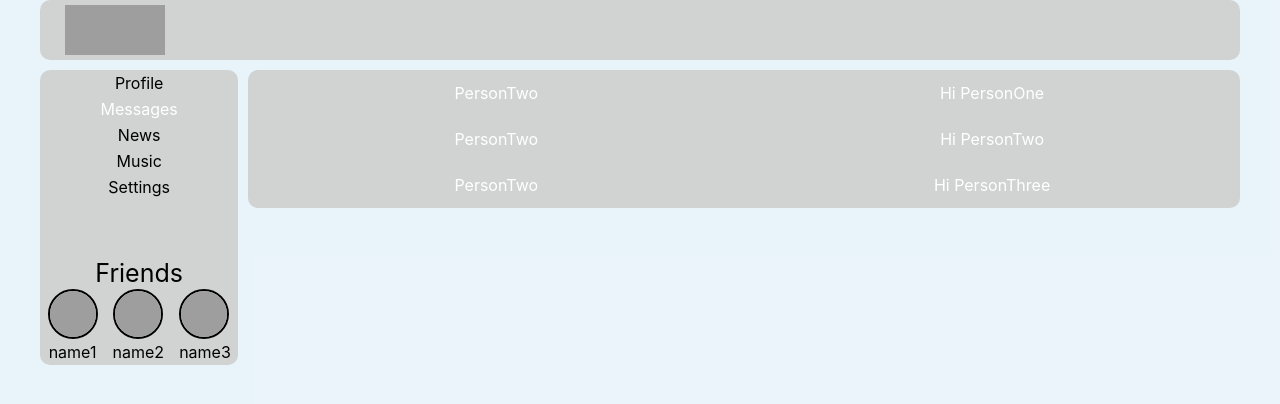
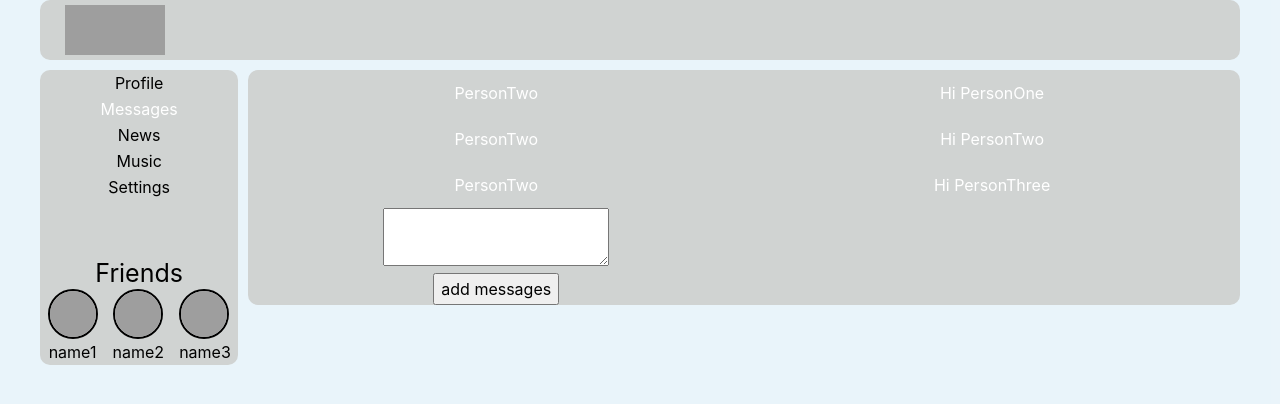
Before and after one commit to evgeny3322/social-networks-ts, a React (Create React App) app: page /dialogs in a window 1280 px wide. Shown: the top 404 px of the page. Built offline with nearby package versions, Linux system fonts and the light colour scheme; grey boxes are pictures that could not be loaded.

Commit message:
callback->state|myposts

```diff
--- a/src/App.tsx
+++ b/src/App.tsx
@@ -5,9 +5,14 @@ import Navbar from "./components/Navbar/Navbar";
 import Profile from "./components/Profile/Profile";
 import Dialogs from "./components/Dialogs/Dialogs";
 import {BrowserRouter, Routes, Route} from "react-router-dom";
+import {addPost, RootStateType} from "./redux/state";
 
-function App(props: any) {
+type AppPropsType = {
+    state: RootStateType
+    addPost: (postMessage: string) => void
+}
 
+function App(props: AppPropsType) {
     return (
         <BrowserRouter>
             <div className={s.app}>
@@ -29,6 +34,7 @@ function App(props: any) {
                                element={
                                    <Profile
                                        posts={props.state.profilePage.posts}
+                                       addPost={props.addPost}
                                        // dispatch={props.dispatch}
                                    />}
                         />
--- a/src/components/Dialogs/Dialogs.tsx
+++ b/src/components/Dialogs/Dialogs.tsx
@@ -1,4 +1,4 @@
-import React from 'react';
+import React, {RefObject} from 'react';
 import s from './Dialogs.module.css'
 import DialogItem from './DialogItem/DialogItem';
 import Message from "./Message/Message";
@@ -10,6 +10,12 @@ const Dialogs: React.FC<DialogsPadeTypeProps> = (props) => {
 
     let messagesElement = props.messages.map((m) => <Message message={m.message} id={m.id}/>)
 
+    let newMessageElement: RefObject<HTMLTextAreaElement> = React.createRef();
+
+    let addMessage = () => {
+        let text = newMessageElement.current!.value;
+        alert(text)
+    }
     return (
         <div className={s.dialogs}>
             <div className={s.dialogs__items}>
@@ -19,6 +25,18 @@ const Dialogs: React.FC<DialogsPadeTypeProps> = (props) => {
             <div className={s.messages}>
                 {messagesElement}
             </div>
+
+            <div className={s.messageAdd}>
+                <div className={s.messageAdd__area}>
+                    <textarea ref={newMessageElement}/>
+                </div>
+
+                <div className={s.messageAdd__button}>
+                    <button onClick={addMessage}>
+                        add messages
+                    </button>
+                </div>
+            </div>
         </div>
     );
 };
--- a/src/components/Dialogs/Message/Message.tsx
+++ b/src/components/Dialogs/Message/Message.tsx
@@ -3,7 +3,7 @@ import s from "./Message.module.css";
 import {MessagesTypeProps} from "../../../redux/state";
 
 const Message: React.FC<MessagesTypeProps> = (props) => {
-    return < div className={s.message}>
+    return <div className={s.message}>
         {props.message}
     </div>
 };
--- a/src/components/Profile/MyPosts/MyPosts.tsx
+++ b/src/components/Profile/MyPosts/MyPosts.tsx
@@ -1,14 +1,25 @@
-import React from 'react';
+import React, {RefObject} from 'react';
 import s from './MyPosts.module.css';
 import Post from "./Post/Post";
 import {ProfilePageTypeProps} from "../../../redux/state";
+import {ProfilePropsType} from "../Profile";
 
 
-const MyPosts: React.FC<ProfilePageTypeProps> = (props) => {
+type MyPostsPropsType = ProfilePropsType
+
+const MyPosts: React.FC<MyPostsPropsType> = (props) => {
 
     let postsElement =
-        props.posts.map((p) => <Post message={p.message} like={p.like} id={1}/>)
+        props.posts.map((post) => <Post message={post.message} like={post.like} id={1}/>)
 
+    let newPostElement: RefObject<HTMLTextAreaElement> = React.createRef();
+
+    let addPost = () => {
+        let text = newPostElement.current?.value
+        if (text) (props.addPost(text))
+    }
+    // let text = newPostElement.current!.value;
+    // props.addPost(text);
 
     return <div className={s.myposts}>
         <div>
@@ -18,11 +29,11 @@ const MyPosts: React.FC<ProfilePageTypeProps> = (props) => {
 
             <div className={s.myposts__addpost}>
                 <div>
-                    <textarea/>
+                    <textarea ref={newPostElement}></textarea>
                 </div>
 
                 <div>
-                    <button>
+                    <button onClick={addPost}>
                         add post
                     </button>
                 </div>
--- a/src/components/Profile/Profile.tsx
+++ b/src/components/Profile/Profile.tsx
@@ -2,15 +2,21 @@ import s from "./Profile.module.css";
 import React from "react";
 import MyPosts from "./MyPosts/MyPosts";
 import ProfileInfo from "./ProfileInfo/ProfileInfo";
-import {ProfilePageTypeProps} from "../../redux/state";
+import {PostsTypeProps, ProfilePageTypeProps} from "../../redux/state";
 
-function Profile(props: ProfilePageTypeProps) {
+export type ProfilePropsType = {
+    posts: Array<PostsTypeProps>
+    addPost: (postMessage: string) => void
+}
+
+function Profile(props: ProfilePropsType) {
 
     return (
         <div className={s.profile}>
             <ProfileInfo/>
             <MyPosts
                 posts={props.posts}
+                addPost={props.addPost}
                 // posts={props.profilePage.posts}
                 // newPostText={props.profilePage.newPostText}
                 // dispatch={props.dispatch}
--- a/src/index.tsx
+++ b/src/index.tsx
@@ -4,11 +4,12 @@ import './index.css';
 import App from './App';
 import reportWebVitals from './reportWebVitals';
 import state from './redux/state'
+import {addPost} from './redux/state'
 
 
 ReactDOM.render(
   <React.StrictMode>
-    <App state={state}/>
+    <App state={state} addPost={addPost}/>
   </React.StrictMode>,
   document.getElementById('root')
 );
--- a/src/redux/state.ts
+++ b/src/redux/state.ts
@@ -16,6 +16,7 @@ export type DialogItemPropsType = {
 
 export type ProfilePageTypeProps = {
     posts: Array<PostsTypeProps>
+
 }
 
 export type DialogsPadeTypeProps = {
@@ -24,22 +25,22 @@ export type DialogsPadeTypeProps = {
 }
 
 export type FriendTypeProps = {
-    id:number
+    id: number
     img: string
-    name:string
+    name: string
 }
 
 export type SidebarTypeProps = {
     friends: Array<FriendTypeProps>
 }
 
-type RootStateType = {
+export type RootStateType = {
     profilePage: ProfilePageTypeProps
     dialogsPage: DialogsPadeTypeProps
     sidebar: SidebarTypeProps
 }
 
-let state:RootStateType = {
+let state: RootStateType = {
     profilePage: {
         posts: [
             {id: 1, message: "Hi[1]", like: 1},
@@ -66,7 +67,17 @@ let state:RootStateType = {
             {id: 3, img: "https://cdn-icons-png.flaticon.com/512/3135/3135715.png", name: "name3"},
         ],
     }
+}
 
+
+export const addPost = function (postMessage: string) {
+    debugger
+    let newPost = {
+        id: 2,
+        message: postMessage,
+        like: 0
+    };
+    state.profilePage.posts.push(newPost);
 }
 
 
--- a/tsconfig.json
+++ b/tsconfig.json
@@ -18,7 +18,7 @@
     "resolveJsonModule": true,
     "isolatedModules": true,
     "noEmit": true,
-    "jsx": "react-jsx"
+    "jsx": "react"
   },
   "include": [
     "src"
```
Also changed, not shown: 1 other file (tests, documents, lock files or other folders).
